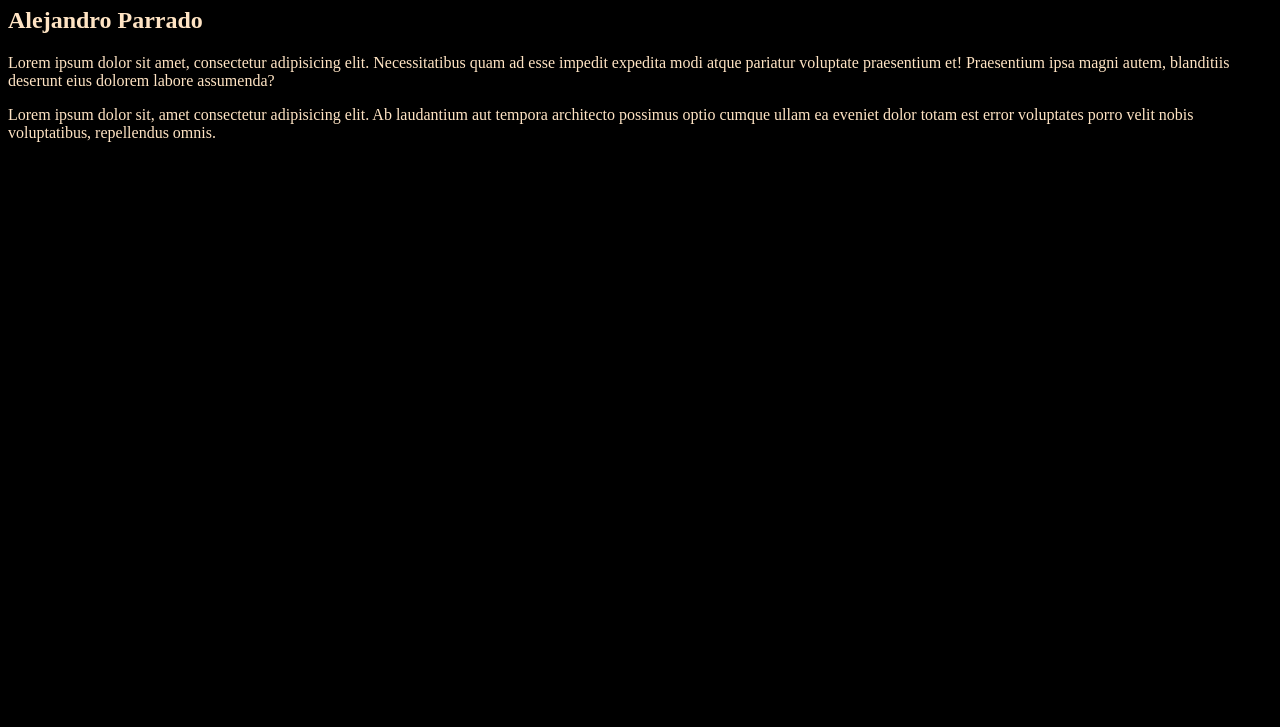
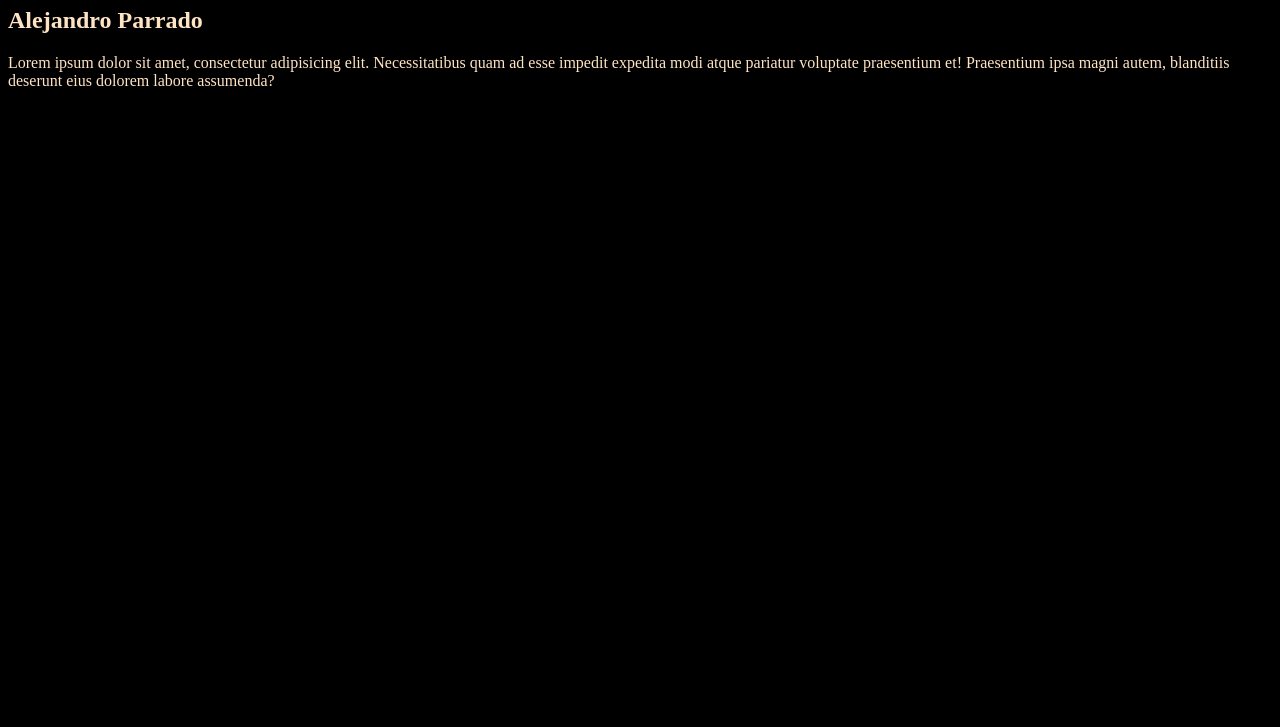
Before and after one commit to Alejopb2810/repositorio-de-prueba, a plain HTML site: page index.html in a window 1280 px wide. Shown: the part 73-800 px from the top of the page. Drawn offline with Linux system fonts and the light colour scheme.

Commit message:
borrando parrafo

```diff
--- a/index.html
+++ b/index.html
@@ -18,10 +18,6 @@
       <p>Lorem ipsum dolor sit amet, consectetur adipisicing elit. Necessitatibus quam ad esse impedit expedita
         modi atque pariatur voluptate praesentium et! Praesentium ipsa magni autem, blanditiis deserunt eius
         dolorem labore assumenda?</p>
-
-      <p> Lorem ipsum dolor sit, amet consectetur adipisicing elit. Ab laudantium aut tempora architecto possimus
-        optio cumque ullam ea eveniet dolor totam est error voluptates porro velit nobis voluptatibus,
-        repellendus omnis.</p>
     </section>
   </main>
 </body>
```
